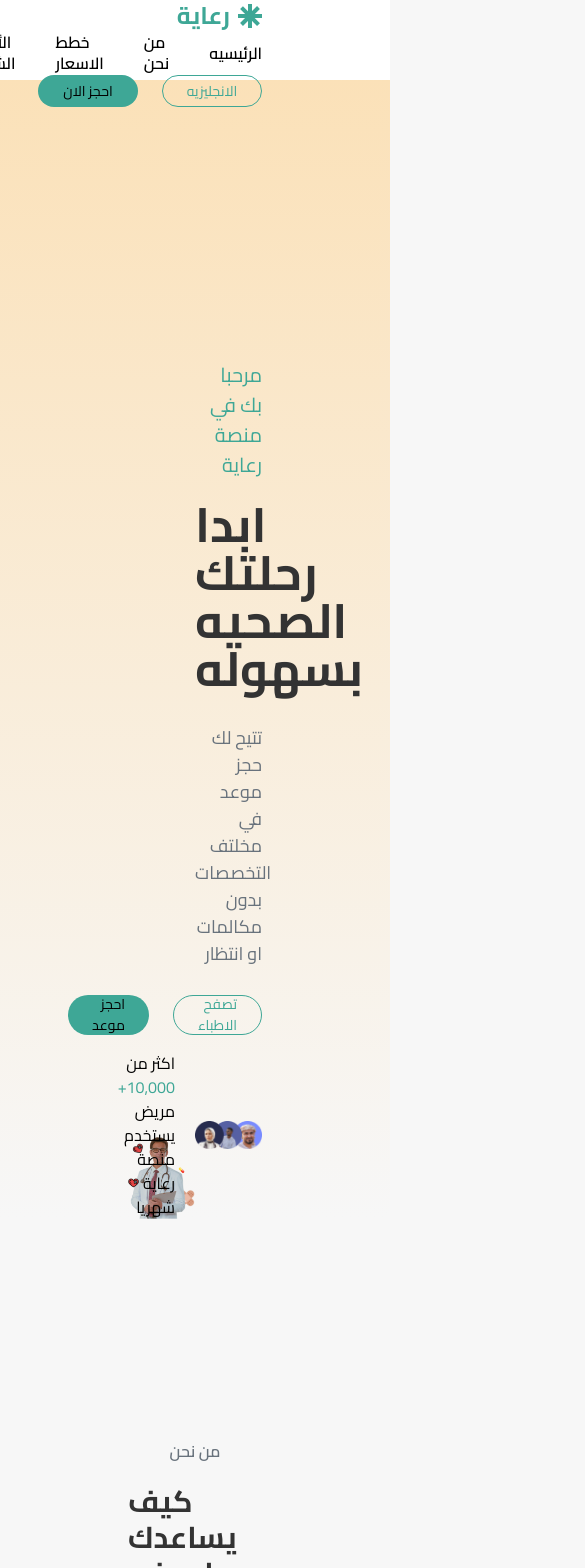
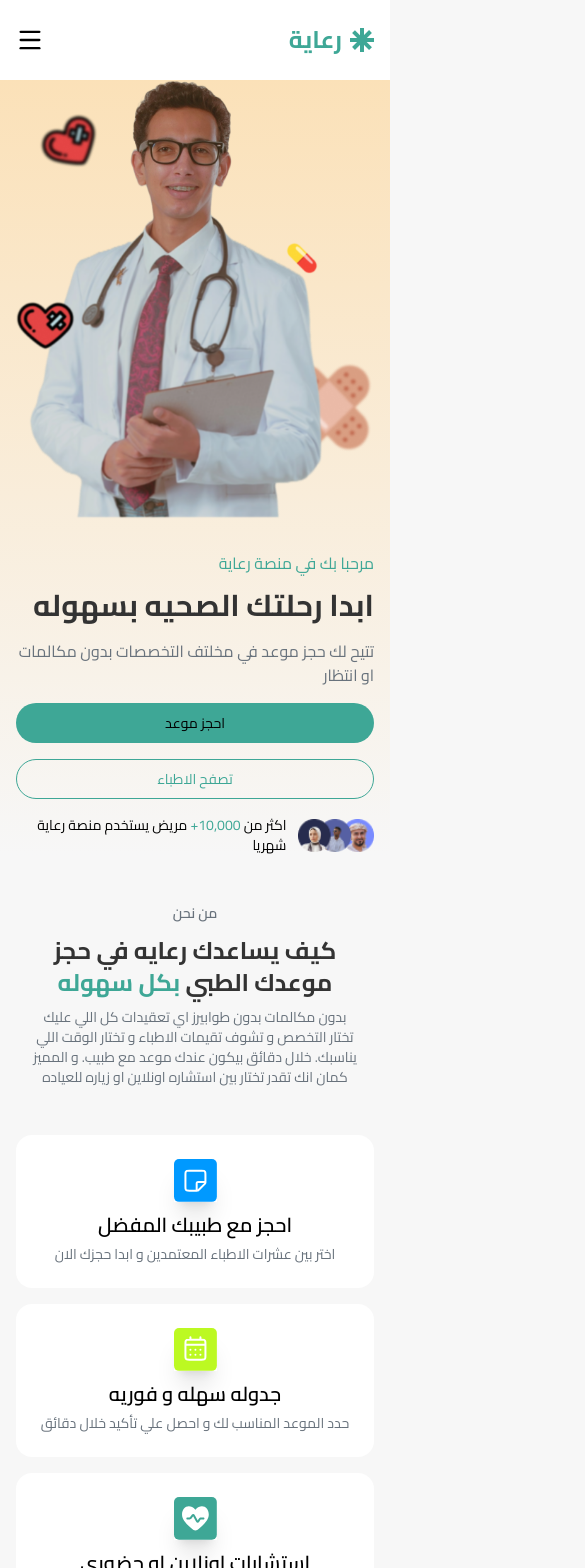
Before and after one commit to Abo3baziz/raaya, a Next.js app: page / in a window 390 px wide. Shown: the top 1568 px of the page, 585 px wide, since content can reach past the window. Built offline with nearby package versions, Linux system fonts and the light colour scheme.

Commit message:
feat: add responsiveness

```diff
--- a/app/globals.css
+++ b/app/globals.css
@@ -16,6 +16,11 @@
   --color-main-bg: var(--background);
   --breakpoint-*: initial;
 
+  --breakpoint-sm: 640px;
+  --breakpoint-md: 768px;
+  --breakpoint-lg: 1024px;
+  --breakpoint-xl: 1280px;
+  --breakpoint-2xl: 1440px;
   --breakpoint-desktop: 90rem;
   --font-jetbrains: var(--font-jetbrains);
 }
@@ -29,23 +34,37 @@
 
 @layer utilities {
   .bg-gold-cream {
-    background: linear-gradient(
-      to bottom,
-      oklch(92.095% 0.06049 79.093),
-      oklch(97.614% 0.00011 271.152)
-    );
+    background: linear-gradient(to bottom,
+        oklch(92.095% 0.06049 79.093),
+        oklch(97.614% 0.00011 271.152));
   }
 
   .card {
-    padding-left: 3.5rem;
-    padding-right: 3.5rem;
-    padding-top: 2rem;
-    padding-bottom: 2rem;
+    padding-left: 1.5rem;
+    padding-right: 1.5rem;
+    padding-top: 1.5rem;
+    padding-bottom: 1.5rem;
     display: flex;
     flex-direction: column;
     align-items: center;
     background-color: white;
     border-radius: 1rem;
+  }
+
+  @media (min-width: 768px) {
+    .card {
+      padding-left: 2.5rem;
+      padding-right: 2.5rem;
+      padding-top: 2rem;
+      padding-bottom: 2rem;
+    }
+  }
+
+  @media (min-width: 1024px) {
+    .card {
+      padding-left: 3.5rem;
+      padding-right: 3.5rem;
+    }
   }
 
   .h3-card-Heading {
@@ -59,13 +78,13 @@ body {
   background: var(--background);
 }
 
-#links-container > li > a {
+#links-container>li>a {
   position: relative;
   padding-bottom: 2px;
   transition: color 100ms;
 }
 
-#links-container > li > a::after {
+#links-container>li>a::after {
   content: "";
   position: absolute;
   left: 0;
@@ -76,19 +95,19 @@ body {
   transition: width 150ms;
 }
 
-#links-container > li > a:hover::after {
+#links-container>li>a:hover::after {
   width: 100%;
 }
 
-#links-container > li > a:hover {
+#links-container>li>a:hover {
   color: var(--primary-color);
 }
 
 /* active state */
-.active > li > a::after {
+.active>li>a::after {
   width: 100%;
 }
 
-.active > li > a {
+.active>li>a {
   color: var(--primary-color);
 }
--- a/app/ui/Doctors.tsx
+++ b/app/ui/Doctors.tsx
@@ -10,14 +10,15 @@ import SectionHeader from "./SectionHeader";
 
 export default function Doctors() {
   return (
-    <section className="pt-55 px-32">
+    <section className="pt-12 md:pt-16 lg:pt-55">
+      <div className="max-w-[1440px] mx-auto px-4 md:px-8 lg:px-16 xl:px-32">
         <SectionHeader
           title="استكشف ابرز الاطباء"
           subtitle="من مجموعه متنوعه من"
           highlightedWord="الكوادر الطبيه"
         />
 
-      <div className="grid grid-cols-4 gap-x-6 justify-items-center">
+        <div className="grid grid-cols-1 sm:grid-cols-2 lg:grid-cols-3 xl:grid-cols-4 gap-4 md:gap-6 justify-items-center">
           <DoctorCard image={doctor_4} name="د. طارق علام" job="استشاري باطنه">
             <div className="flex justify-start flex-row-reverse items-center">
               <Image src={gold_star} alt="gold star" />
@@ -63,6 +64,7 @@ export default function Doctors() {
             </div>
           </DoctorCard>
         </div>
+      </div>
     </section>
   );
 }
--- a/app/ui/FAQ.tsx
+++ b/app/ui/FAQ.tsx
@@ -4,18 +4,20 @@ import SectionHeader from "./SectionHeader";
 
 export default function FAQ() {
   return (
-    <section className="bg-main-bg pt-55 px-32 mb-40" id="FAQ">
+    <section className="bg-main-bg pt-12 md:pt-16 lg:pt-55 mb-20 md:mb-32 lg:mb-40" id="FAQ">
+      <div className="max-w-[1440px] mx-auto px-4 md:px-8 lg:px-16 xl:px-32">
         <SectionHeader
           title="الاسئله الشائعه"
           subtitle="اكثر الاسئله"
           highlightedWord="المقترحه بكثره"
         />
 
-      <div className="flex flex-col gap-y-8">
+        <div className="flex flex-col gap-y-4 md:gap-y-6 lg:gap-y-8">
           {faqData.map((item, index) => (
             <Question key={index} question={item.question} answer={item.answer} />
           ))}
         </div>
+      </div>
     </section>
   );
 }
--- a/app/ui/Hero.tsx
+++ b/app/ui/Hero.tsx
@@ -6,49 +6,52 @@ import Avaters from "@/public/Avatars.png";
 export default function Hero() {
   return (
     <>
+      <div className="bg-gold-cream relative min-h-[calc(100vh-80px)]">
         <div
-        className="grid grid-cols-2 px-32 flex-1 bg-gold-cream relative min-h-[calc(100vh-80px)]"
+          className="max-w-[1440px] mx-auto grid grid-cols-1 lg:grid-cols-2 px-4 md:px-8 lg:px-16 xl:px-32 flex-1"
           id=""
         >
-        <div className="justify-self-center self-end">
+          <div className="justify-self-center self-end order-1 lg:order-none">
             <Image
               src={doctor}
               alt="Doctor image"
               fetchPriority="high"
               loading="eager"
+              className="max-w-full h-auto"
             />
           </div>
 
-        <div className="text-right pt-70">
+          <div className="text-right pt-8 md:pt-16 lg:pt-70 order-2 lg:order-none">
             <div>
-            <p className="text-[20px] text-primary mb-5">
+              <p className="text-base md:text-[20px] text-primary mb-3 md:mb-5">
                 مرحبا بك في منصة رعاية
               </p>
-            <h1 className="text-5xl font-bold text-heading mb-8">
+              <h1 className="text-3xl md:text-4xl lg:text-5xl font-bold text-heading mb-4 md:mb-8">
                 ابدا رحلتك الصحيه بسهوله
               </h1>
 
-            <p className="text-paragraph text-[18px] mb-7">
+              <p className="text-paragraph text-base md:text-[18px] mb-4 md:mb-7">
                 تتيح لك حجز موعد في مخلتف التخصصات بدون مكالمات او انتظار
               </p>
             </div>
 
-          <div className="flex gap-x-6 justify-end mb-4">
-            <Button text="احجز موعد" className="bg-primary w-48 h-10 px-6" />
+            <div className="flex flex-col sm:flex-row gap-4 sm:gap-x-6 justify-end mb-4">
+              <Button text="احجز موعد" className="bg-primary w-full sm:w-48 h-10 px-6" />
               <BorderButton
-              className="text-primary w-48 h-10 px-6"
+                className="text-primary w-full sm:w-48 h-10 px-6"
                 text="تصفح الاطباء"
               />
             </div>
-          <div className="flex flex-row-reverse gap-5 items-center">
-            <Image src={Avaters} alt="" />
-            <p>
+            <div className="flex flex-row-reverse gap-3 md:gap-5 items-center">
+              <Image src={Avaters} alt="" className="w-20 md:w-auto" />
+              <p className="text-sm md:text-base">
                 اكثر من <span className="text-primary">10,000+</span> مريض يستخدم
                 منصة رعاية شهريا
               </p>
             </div>
           </div>
         </div>
+      </div>
     </>
   );
 }
--- a/app/ui/Plans.tsx
+++ b/app/ui/Plans.tsx
@@ -4,14 +4,15 @@ import SectionHeader from "./SectionHeader";
 
 export default function Plans() {
   return (
-    <section className="pt-55 px-32" id="plans">
+    <section className="pt-12 md:pt-16 lg:pt-55" id="plans">
+      <div className="max-w-[1440px] mx-auto px-4 md:px-8 lg:px-16 xl:px-32">
         <SectionHeader
           title="اختر الخطه"
           subtitle="خطط الاسعار"
           highlightedWord="المناسبه لك و لاسرتك"
         />
 
-      <div className="my-32 flex flex-row-reverse gap-x-7 justify-center">
+        <div className="my-16 md:my-24 lg:my-32 grid grid-cols-1 md:grid-cols-2 lg:grid-cols-3 gap-4 md:gap-7 justify-items-center">
           {PLANS_DATA.map((plan, index) => (
             <PlanCard
               key={index}
@@ -22,6 +23,7 @@ export default function Plans() {
             />
           ))}
         </div>
+      </div>
     </section>
   );
 }
--- a/app/ui/SectionHeader.tsx
+++ b/app/ui/SectionHeader.tsx
@@ -10,9 +10,9 @@ export default function SectionHeader({
   children?: React.ReactElement;
 }) {
   return (
-    <div className="flex flex-col items-center mb-24">
-      <p className="font-semibold text-paragraph mb-5">{title}</p>
-      <h2 className="font-bold text-3xl text-heading mb-3">
+    <div className="flex flex-col items-center mb-12 md:mb-16 lg:mb-24">
+      <p className="font-semibold text-paragraph mb-3 md:mb-4 lg:mb-5 text-sm md:text-base">{title}</p>
+      <h2 className="font-bold text-2xl md:text-3xl text-heading mb-2 md:mb-3 text-center px-4">
         {subtitle} <span className="text-primary">{highlightedWord}</span>
       </h2>
       {children}
--- a/app/ui/WhoWeAre.tsx
+++ b/app/ui/WhoWeAre.tsx
@@ -6,13 +6,14 @@ import SectionHeader from "./SectionHeader";
 
 export default function WhoWeAre() {
   return (
-    <section className="bg-main-bg pt-55 px-32" id="whoWeAre">
+    <section className="bg-main-bg pt-12 md:pt-16 lg:pt-55" id="whoWeAre">
+      <div className="max-w-[1440px] mx-auto px-4 md:px-8 lg:px-16 xl:px-32">
         <SectionHeader
           title="من نحن"
           subtitle="كيف يساعدك رعايه في حجز موعدك الطبي"
           highlightedWord="بكل سهوله"
         >
-        <p className="text-paragraph w-[1170px] text-center">
+          <p className="text-paragraph max-w-[1170px] w-full px-4 text-center text-sm md:text-base">
             بدون مكالمات بدون طوابيرز اي تعقيدات كل اللي عليك تختار التخصص و تشوف
             تقيمات الاطباء و تختار الوقت اللي يناسبك. خلال دقائق بيكون عندك موعد
             مع طبيب. و المميز كمان انك تقدر تختار بين استشاره اونلاين او زياره
@@ -20,13 +21,13 @@ export default function WhoWeAre() {
           </p>
         </SectionHeader>
 
-      <div className="grid grid-cols-3 gap-x-6">
+        <div className="grid grid-cols-1 md:grid-cols-2 lg:grid-cols-3 gap-4 md:gap-6">
           <div className="card">
             <Image src={icon_3} alt="" className="mb-2 shadow-xl" />
 
             <div className="flex flex-col items-center">
               <h3 className="h3-card-Heading">احجز مع طبيبك المفضل</h3>
-            <p className="text-paragraph text-center">
+              <p className="text-paragraph text-center text-sm md:text-base">
                 اختر بين عشرات الاطباء المعتمدين و ابدا حجزك الان
               </p>
             </div>
@@ -36,7 +37,7 @@ export default function WhoWeAre() {
 
             <div className="flex flex-col items-center">
               <h3 className="h3-card-Heading">جدوله سهله و فوريه</h3>
-            <p className="text-paragraph text-center">
+              <p className="text-paragraph text-center text-sm md:text-base">
                 حدد الموعد المناسب لك و احصل علي تأكيد خلال دقائق
               </p>
             </div>
@@ -46,9 +47,10 @@ export default function WhoWeAre() {
 
             <div className="flex flex-col items-center">
               <h3 className="h3-card-Heading">استشارات اونلاين او حضوري</h3>
-            <p className="text-paragraph text-center">
+              <p className="text-paragraph text-center text-sm md:text-base">
                 تواصل مع الطبيب عبر مكالمه او فيديو او زياره في العياده{" "}
               </p>
+            </div>
           </div>
         </div>
       </div>
--- a/app/ui/navbar.tsx
+++ b/app/ui/navbar.tsx
@@ -1,18 +1,34 @@
+"use client";
 import Image from "next/image";
 import myLogo from "@/public/logo.svg";
 import Link from "next/link";
 import { Button, BorderButton } from "./Buttons";
+import { useState } from "react";
+import { Menu, X } from "lucide-react";
 
 export default function Navbar() {
+  const [isMenuOpen, setIsMenuOpen] = useState(false);
+
   return (
-    <nav className="flex max-w-full h-20 flex-wrap justify-between text-2xl flex-row-reverse px-32 bg-[rgba(255,255,255,0.9)] sticky top-0 z-50">
+    <nav className="flex max-w-full flex-wrap justify-between text-2xl flex-row-reverse bg-[rgba(255,255,255,0.9)] sticky top-0 z-50">
+      <div className="w-full max-w-[1440px] mx-auto flex flex-wrap justify-between flex-row-reverse px-4 md:px-8 lg:px-16 xl:px-32 h-20">
         <div className="flex items-center gap-x-2">
           <p className="font-bold text-primary">رعاية</p>
           <Image src={myLogo} alt="لوجو رعاية" />
         </div>
 
+        {/* Mobile menu button */}
+        <button
+          className="lg:hidden flex items-center"
+          onClick={() => setIsMenuOpen(!isMenuOpen)}
+          aria-label="Toggle menu"
+        >
+          {isMenuOpen ? <X size={28} /> : <Menu size={28} />}
+        </button>
+
+        {/* Desktop navigation */}
         <ul
-        className="flex flex-row-reverse gap-x-10 font-semibold text-[1rem] items-center"
+          className="hidden lg:flex flex-row-reverse gap-x-10 font-semibold text-[1rem] items-center"
           id="links-container"
         >
           <li>
@@ -29,7 +45,8 @@ export default function Navbar() {
           </li>
         </ul>
 
-      <div className="flex flex-row-reverse items-center gap-x-6">
+        {/* Desktop buttons */}
+        <div className="hidden lg:flex flex-row-reverse items-center gap-x-6">
           <BorderButton
             text="الانجليزيه"
             className="text-primary border text-[14px] w-25 h-8 px-6 rounded-full leading-[200%]"
@@ -40,6 +57,46 @@ export default function Navbar() {
             className="bg-primary  text-[14px] w-25 h-8 px-6 rounded-full leading-[200%]"
           />
         </div>
+
+        {/* Mobile menu */}
+        {isMenuOpen && (
+          <div className="lg:hidden w-full mt-4 pb-4">
+            <ul className="flex flex-col gap-y-4 font-semibold text-[1rem] items-end">
+              <li>
+                <Link href="" onClick={() => setIsMenuOpen(false)}>
+                  الرئيسيه
+                </Link>
+              </li>
+              <li>
+                <Link href="#whoWeAre" onClick={() => setIsMenuOpen(false)}>
+                  من نحن
+                </Link>
+              </li>
+              <li>
+                <Link href="#plans " onClick={() => setIsMenuOpen(false)}>
+                  خطط الاسعار
+                </Link>
+              </li>
+              <li>
+                <Link href="#FAQ" onClick={() => setIsMenuOpen(false)}>
+                  الأسئله الشائعه
+                </Link>
+              </li>
+            </ul>
+
+            <div className="flex flex-col items-stretch gap-y-3 mt-4">
+              <Button
+                text="احجز الان"
+                className="bg-primary text-[14px] h-10 px-6 rounded-full"
+              />
+              <BorderButton
+                text="الانجليزيه"
+                className="text-primary border text-[14px] h-10 px-6 rounded-full"
+              />
+            </div>
+          </div>
+        )}
+      </div>
     </nav>
   );
 }
```
Also changed, not shown: app/ui/Footer.tsx (+25 -22 lines). Lines whose indentation alone changed are shown as unchanged.
